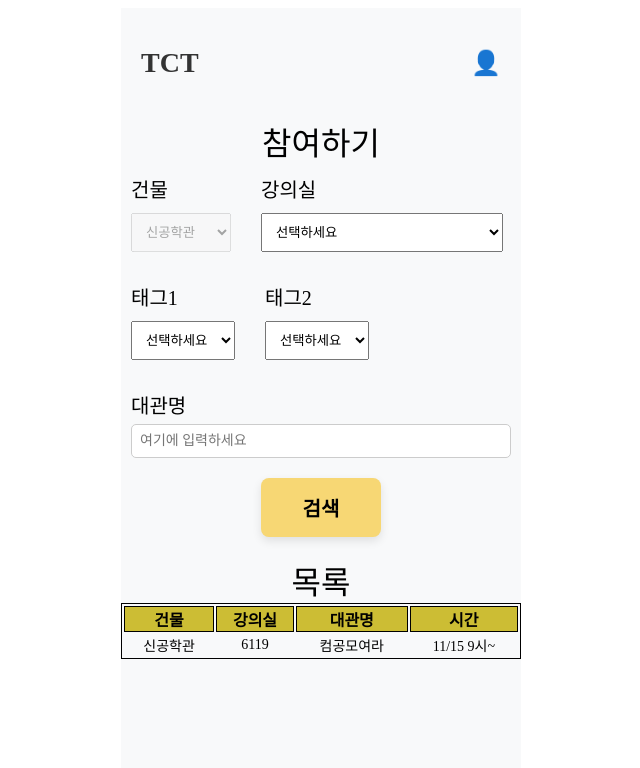
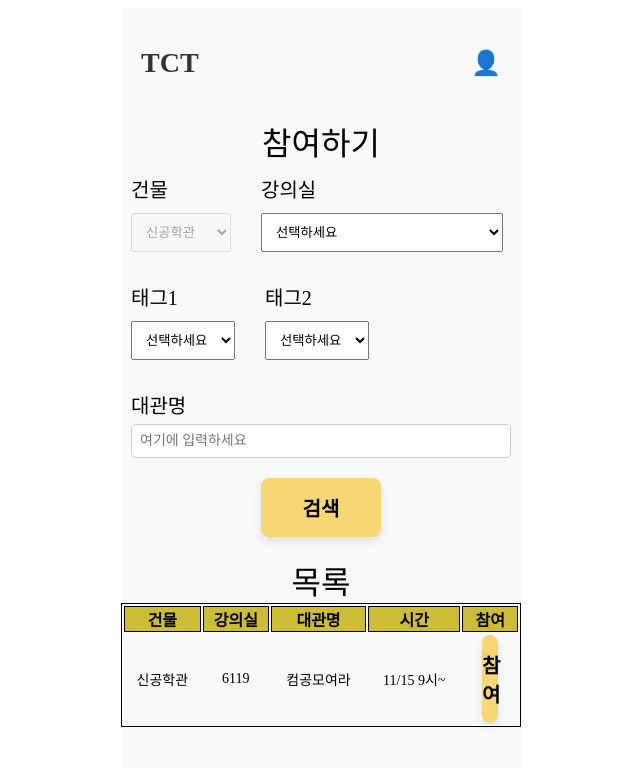
Before and after one commit to ICONICTHON/2024_ICONICTHON_TEAM_10_FE, a React (Create React App) app in the folder tct/: page /Join in a window 1280 px wide. Shown: the top 768 px of the page, without its empty margins (319-959 px from the left). Built offline with nearby package versions, Linux system fonts and the light colour scheme; a web font is replaced by a local one.

Commit message:
Fix: Join

```diff
--- a/tct/src/Join.js
+++ b/tct/src/Join.js
@@ -47,14 +47,16 @@ function Join() {
   const [isModalOpen, setIsModalOpen] = useState(false);
   const [isChecked, setIsChecked] = useState(false);
   const [isNotificationOpen, setIsNotificationOpen] = useState(false);
+  const [selectedReservation, setSelectedReservation] = useState(null);
 
   const handleSearch = () => {
-    setIsModalOpen(true);
+    // 검색 로직을 추가하거나 필요한 경우 상태를 업데이트하세요.
+    // setIsModalOpen(true); // 이 부분을 제거하여 '검색' 버튼 클릭 시 모달이 뜨지 않도록 합니다.
   };
 
   const handleCloseModal = () => {
     setIsModalOpen(false);
-    setIsChecked(false); // Reset checkbox
+    setIsChecked(false); // 체크박스 초기화
   };
 
   const handleCheckboxChange = () => {
@@ -69,6 +71,24 @@ function Join() {
   const closeNotification = () => {
     setIsNotificationOpen(false);
   };
+
+  // 목록에서 '참여' 버튼을 클릭했을 때 호출되는 함수
+  const handleOpenModal = (reservation) => {
+    setSelectedReservation(reservation);
+    setIsModalOpen(true);
+  };
+
+  // 예시로 사용할 예약 데이터
+  const reservationList = [
+    {
+      building: '신공학관',
+      room: '6119',
+      name: '컴공모여라',
+      time: '11/15 9시~',
+      notice: '강의실 사용 시 정숙해 주시기 바랍니다.',
+    },
+    // 필요한 경우 더 많은 예약 데이터를 추가하세요.
+  ];
 
   return (
     <div className="container_main">
@@ -136,29 +156,40 @@ function Join() {
                 <th>강의실</th>
                 <th>대관명</th>
                 <th>시간</th>
+                <th>참여</th>
               </tr>
             </thead>
             <tbody>
-            <tr>
-              <td>신공학관</td>
-              <td>6119</td>
-              <td>컴공모여라</td>
-              <td>11/15 9시~</td>
+              {reservationList.map((reservation, index) => (
+                <tr key={index}>
+                  <td>{reservation.building}</td>
+                  <td>{reservation.room}</td>
+                  <td>{reservation.name}</td>
+                  <td>{reservation.time}</td>
+                  <td>
+                    <button
+                      className="mini-button yellow"
+                      onClick={() => handleOpenModal(reservation)}
+                    >
+                      참여
+                    </button>
+                  </td>
                 </tr>
+              ))}
             </tbody>
           </table>
         </div>
       </main>
 
-      {/* Todo: 잘못된 모달 수정 */}
-      {isModalOpen && (
-          <>
-            <div className="overlay" onClick={handleCloseModal}></div>
-            <div className="modal">
-              <div className="modal-header">선택 정보</div>
-              <div className="modal-content-big">
-                <p>신공학관 6119 컴공모여라</p>
-                <div className="modal-content-big">
+      {/* 참여 모달 */}
+      {isModalOpen && selectedReservation && (
+        <div className="modal-overlay" onClick={handleCloseModal}>
+          <div className="modal-content-big" onClick={(e) => e.stopPropagation()}>
+            <h2>선택 정보</h2>
+            <p>
+              {selectedReservation.building} {selectedReservation.room} {selectedReservation.name}
+            </p>
+            <div>
               <strong>유의사항</strong>
               <div style={{
                 border: '1px solid #ddd',
@@ -167,8 +198,7 @@ function Join() {
                 overflowY: 'auto',
                 maxHeight: '100px'
               }}>
-                    승주는 개꿀초입니다 승주는 개꿀초입니다...
-                  </div>
+                {selectedReservation.notice}
               </div>
             </div>
             <div className="modal-footer">
@@ -185,13 +215,16 @@ function Join() {
               </button>
             </div>
           </div>
-        </>
+        </div>
       )}
 
+      {/* 참여 완료 모달 */}
       {isNotificationOpen && (
-        <div className="modal">
+        <div className="modal-overlay" onClick={closeNotification}>
+          <div className="modal-content-small" onClick={(e) => e.stopPropagation()}>
             <p>참여되었습니다</p>
             <button className="modal-button" onClick={closeNotification}>확인</button>
+          </div>
         </div>
       )}
     </div>
```
Lines whose indentation alone changed are shown as unchanged.
